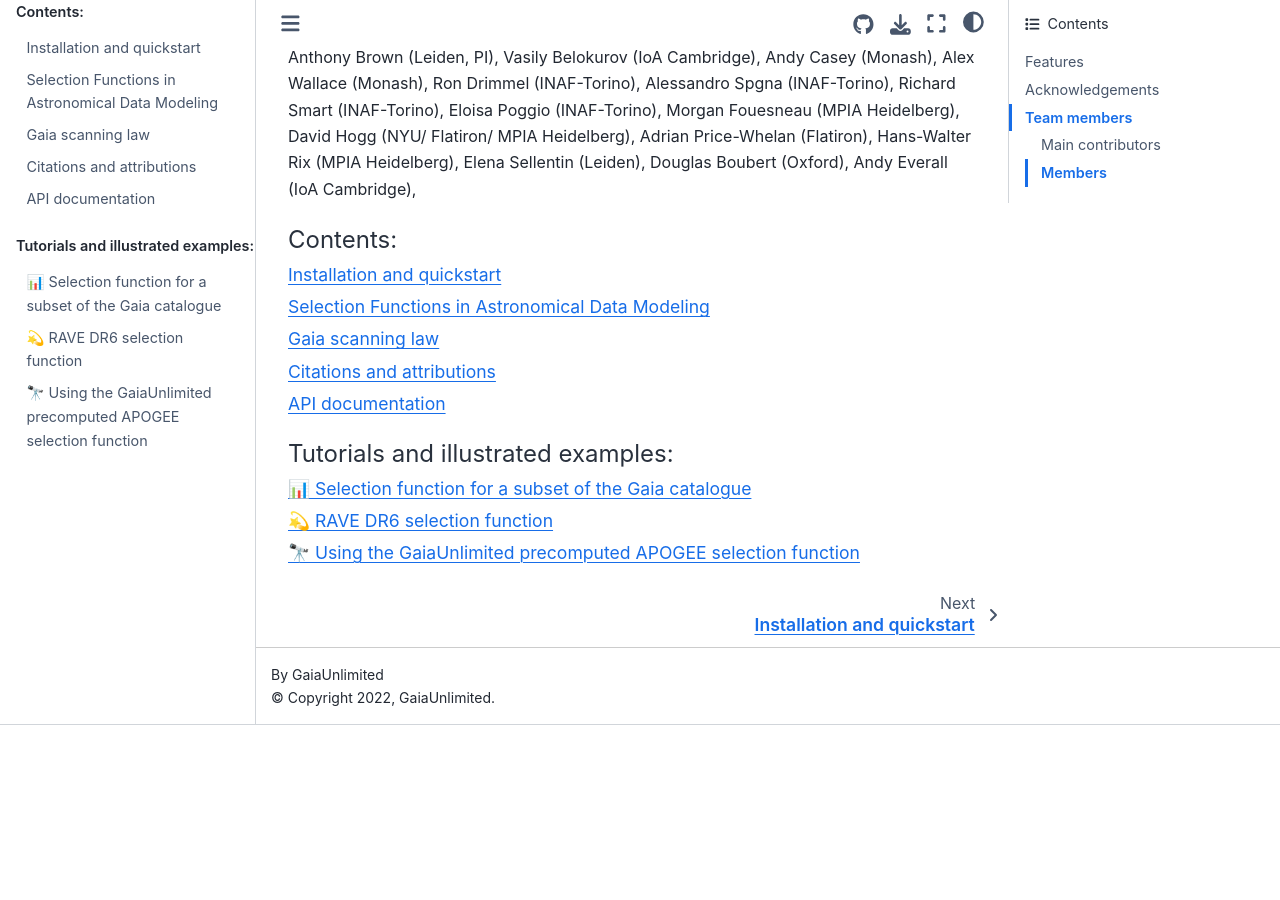
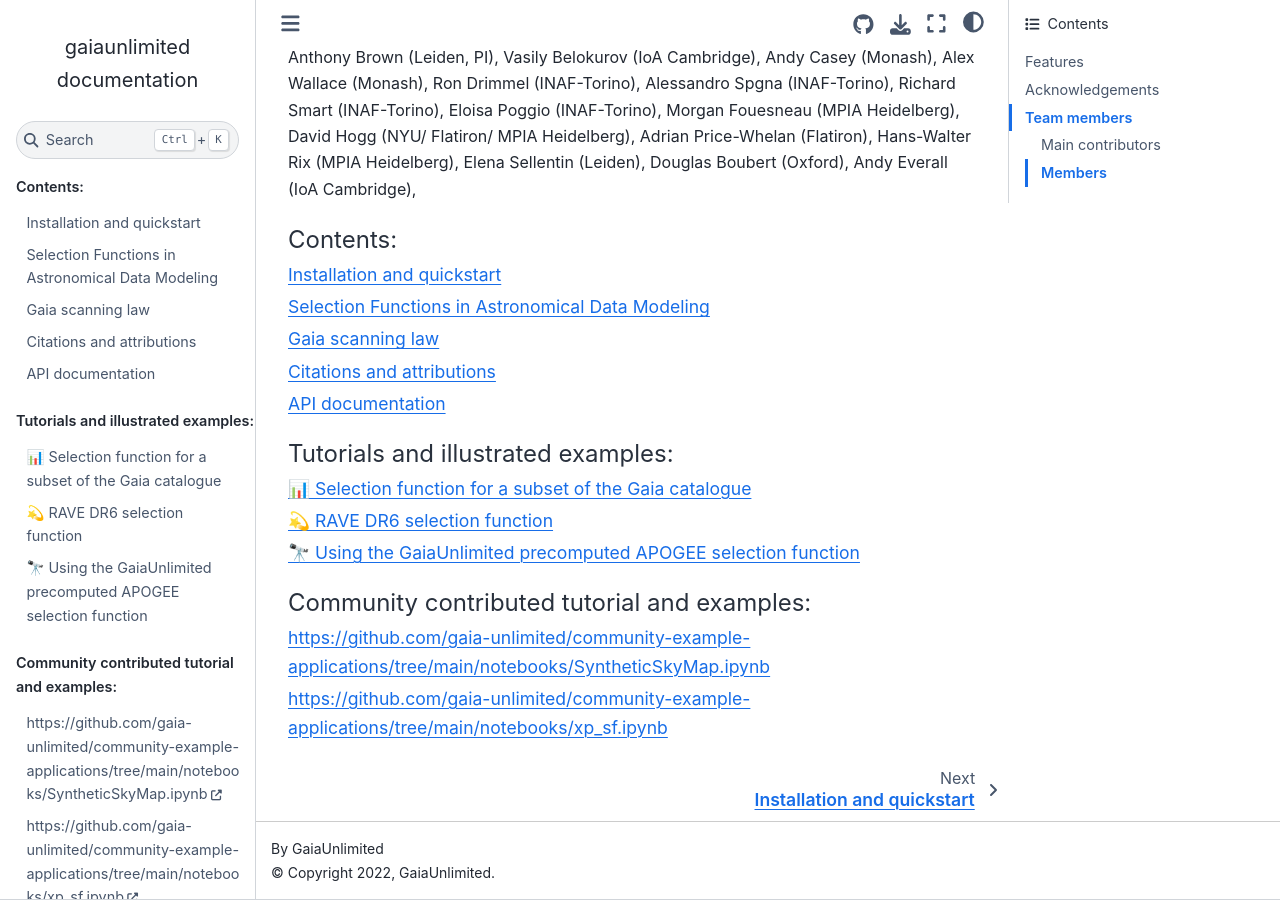
Before and after one commit to gaia-unlimited/gaiaunlimited, a Sphinx documentation site: the page built from docs/index.rst, in a window 1280 px wide and 900 px high, scrolled down 1131 px. Built offline with Sphinx 7.4.7 and the Sphinx Book theme 1.1.4, drawn with Linux system fonts in a browser that asks for light colours; pages that are not in the unit, such as notebooks, are missing from menus; before the commit the page ends 1856 px from its top, so only the background shows below that.

Commit message:
community examples in contents listing

```diff
--- a/docs/index.rst
+++ b/docs/index.rst
@@ -90,5 +90,12 @@
    notebooks/RedClump_GSP-Spec_SF.ipynb
    notebooks/cube_galaxy_sky.ipynb
 
+.. toctree::
+   :maxdepth: 1
+   :caption: Community contributed tutorial and examples:
+
+   https://github.com/gaia-unlimited/community-example-applications/tree/main/notebooks/SyntheticSkyMap.ipynb
+   https://github.com/gaia-unlimited/community-example-applications/tree/main/notebooks/xp_sf.ipynb
+
 
 .. _Gaia: https://www.cosmos.esa.int/web/gaia/home
```
